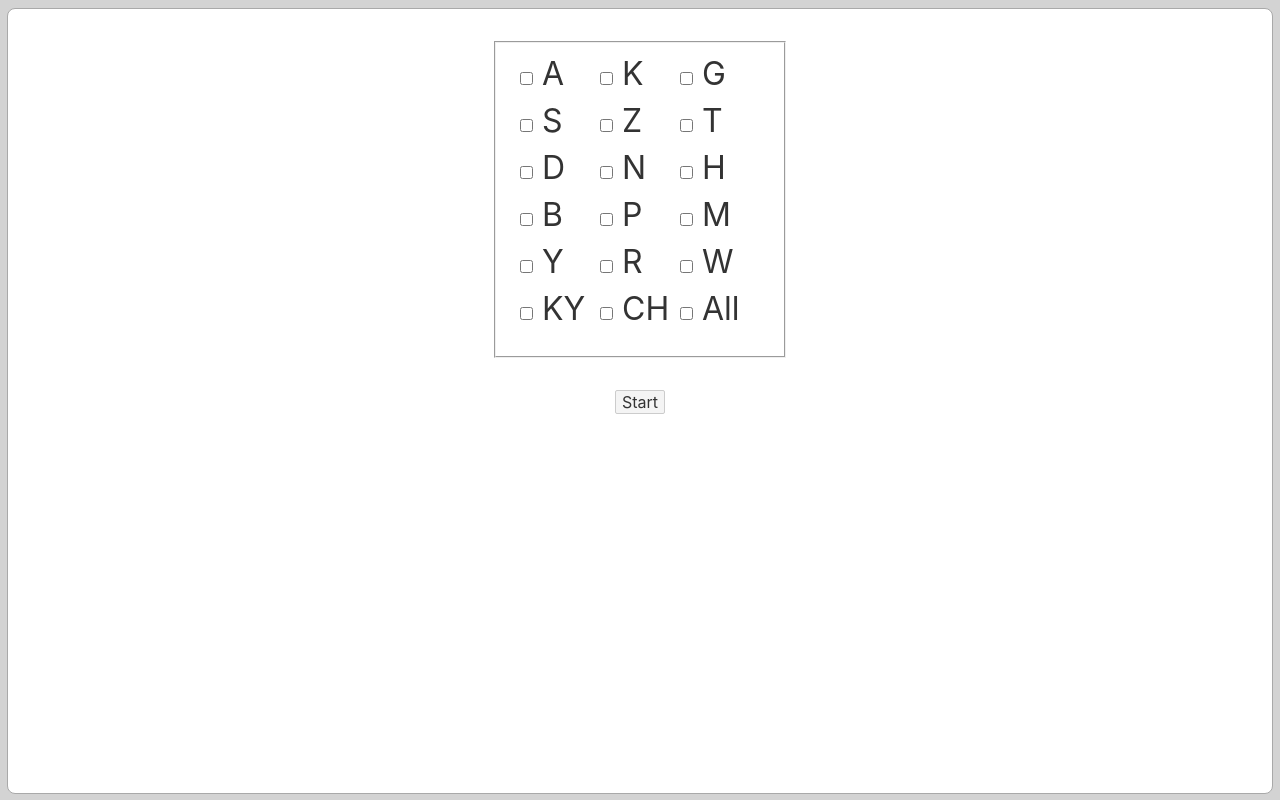
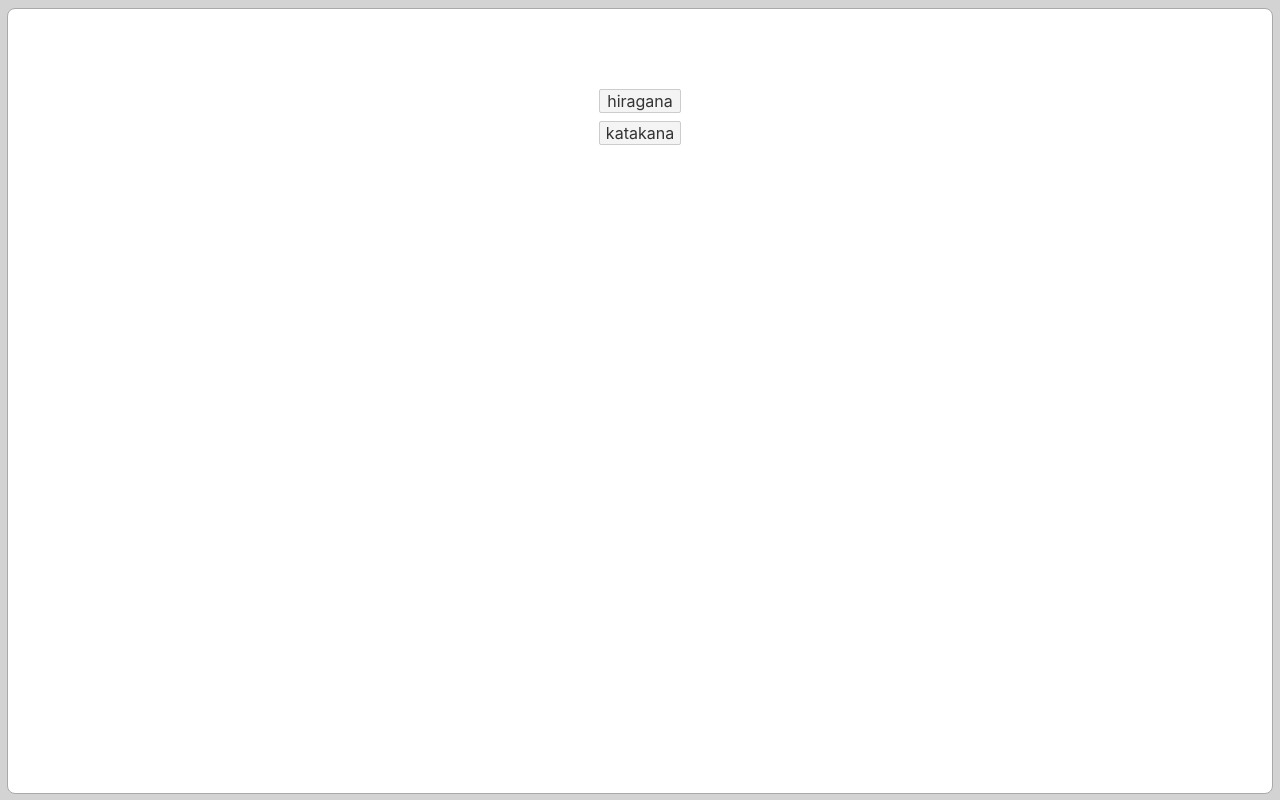
Before and after one commit to helloitsjoe/flashcards, a Svelte app: page / in a window 1280 px wide. Built offline with nearby package versions, Linux system fonts and the light colour scheme; what swipey would draw is missing.

Commit message:
Add katakana selection

```diff
--- a/src/App.svelte
+++ b/src/App.svelte
@@ -1,10 +1,11 @@
 <script>
   import Cards from './Cards.svelte';
   import hiragana from './hiragana';
-  import Sounds from './Sounds.svelte';
+  import katakana from './katakana';
+  import Categories from './Categories.svelte';
   import { shuffle } from './utils';
 
-  let data = { ...hiragana };
+  let categories = { hiragana, katakana };
 
   let groups = [];
   let started = false;
@@ -23,7 +24,7 @@
 <main>
   <div class="card">
     {#if !started}
-      <Sounds {data} {startGame} />
+      <Categories {categories} {startGame} />
     {:else}
       <Cards {groups} {shuffleCards} {removeCard} />
     {/if}
--- /dev/null
+++ b/src/Categories.svelte
@@ -0,0 +1,26 @@
+<script>
+  import Sounds from './Sounds.svelte';
+
+  export let categories;
+  export let startGame;
+
+  let category = null;
+</script>
+
+{#if category}
+  <Sounds data={categories[category]} {startGame} />
+{:else}
+  <div class="group">
+    {#each Object.keys(categories) as cat}
+      <button on:click={() => (category = cat)}>{cat}</button>
+    {/each}
+  </div>
+{/if}
+
+<style>
+  .group {
+    display: flex;
+    flex-direction: column;
+    margin: 5em;
+  }
+</style>
```
Also changed, not shown: 1 other file (tests, documents, lock files or other folders).
